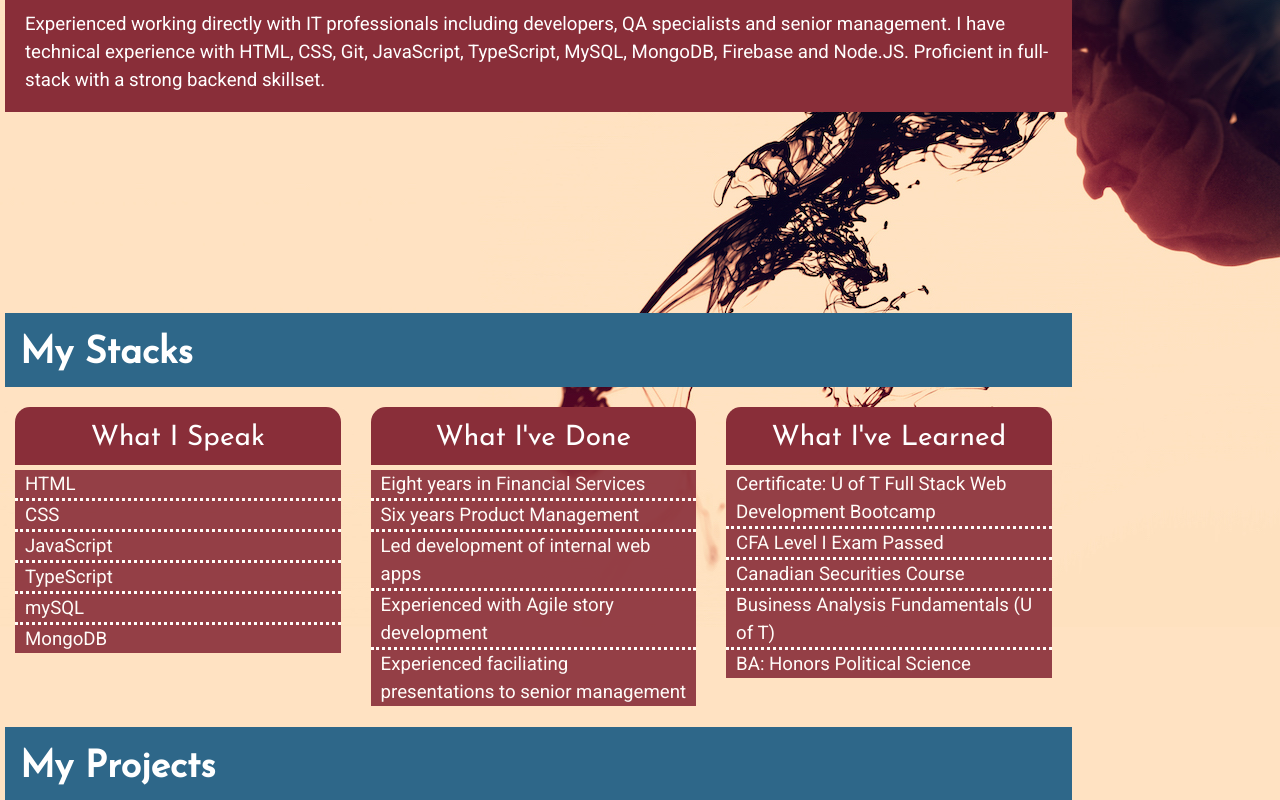
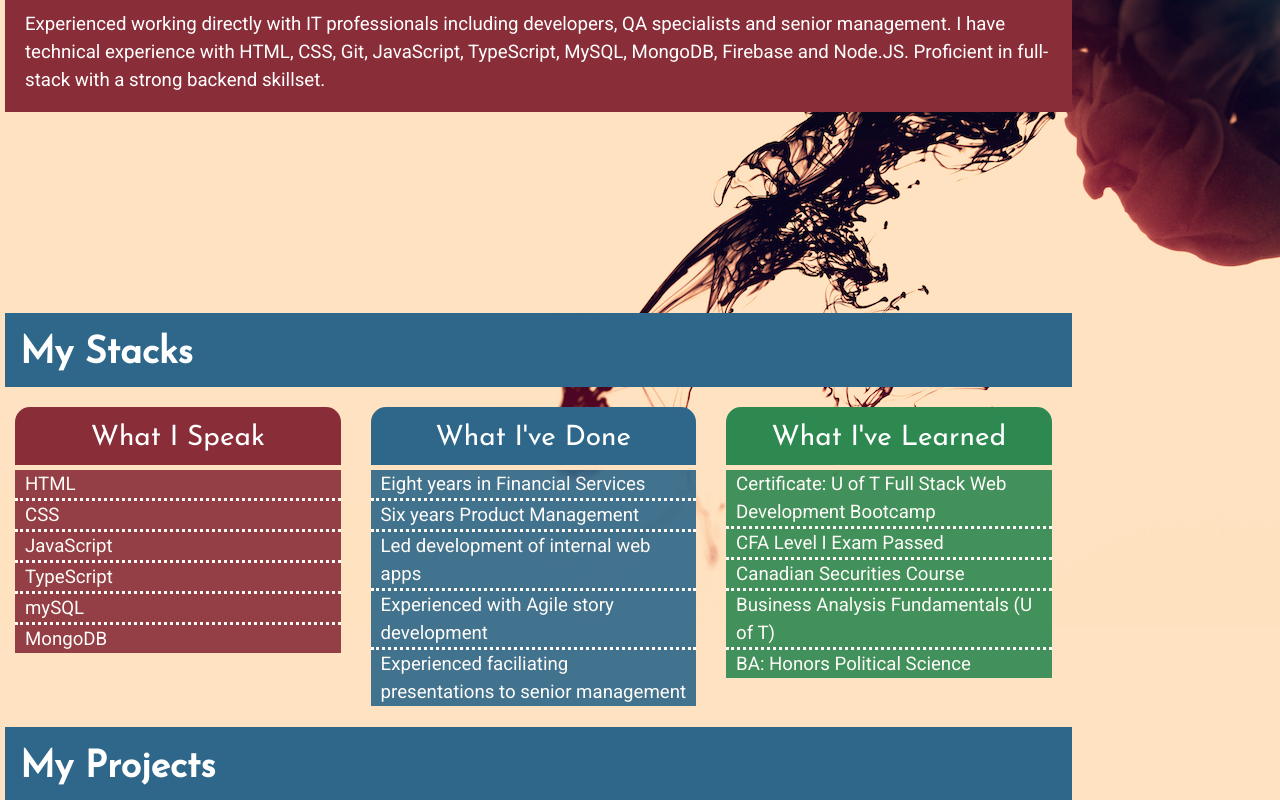
Before and after one commit to kmajor1/portfolio, a plain HTML site: page public/index.html in a window 1280 px wide. Shown: the part 399-1199 px from the top of the page. Drawn offline with nearby package versions, Linux system fonts and the light colour scheme; some packages are replaced by stand-ins of ours.

Commit message:
added more colors

```diff
--- a/public/assets/style.css
+++ b/public/assets/style.css
@@ -148,9 +148,7 @@ ul.stack > li.liTop {
 
 
 
-.greySideCar {
-    background-color:#2e6789;
-    color: white;
+.sideCar {
     margin-left: 5px;
     margin-right: 5px;
 
@@ -163,6 +161,18 @@ ul.stack > li.liTop {
 
 }
 
+.green {
+    background-color: #2e8951;
+    color: white;
+}
+
+.blue {
+    background-color: #2e6789;
+    color: white;
+}
+
+
+
 .inkVis {
     background-color: #FFE2C2;
 
--- a/public/index.html
+++ b/public/index.html
@@ -70,7 +70,7 @@
       </div>
     </div>
     <div class="row">
-      <div id="myStackTitle" class="col-md-10 col greySideCar mb-3 mr-1">
+      <div id="myStackTitle" class="col-md-10 col sideCar blue mb-3 mr-1">
         <h2 class="mt-3 p-0">My Stacks</h2>
       </div>
     </div>
@@ -93,26 +93,26 @@
           </div>
           <div class="col-md-4 col-sm-12">
             <ul class="stack">
-              <li id="stackTitle2" class="liTop red">
+              <li id="stackTitle2" class="liTop blue">
                 <h4>What I've Done</h4>
               </li>
-              <li class="liSeq1 red">Eight years in Financial Services</li>
-              <li class="liSeq1 red">Six years Product Management</li>
-              <li class="liSeq1 red">Led development of internal web apps</li>
-              <li class="liSeq1 red">Experienced with Agile story development</li>
-              <li class="liSeq1 red">Experienced faciliating presentations to senior management</li>
+              <li class="liSeq1 blue">Eight years in Financial Services</li>
+              <li class="liSeq1 blue">Six years Product Management</li>
+              <li class="liSeq1 blue">Led development of internal web apps</li>
+              <li class="liSeq1 blue">Experienced with Agile story development</li>
+              <li class="liSeq1 blue">Experienced faciliating presentations to senior management</li>
             </ul>
           </div>
           <div class="col-md-4 col-sm-12">
             <ul class="stack">
-              <li id="stackTitle3" class="liTop red">
+              <li id="stackTitle3" class="liTop green">
                 <h4>What I've Learned</h4>
               </li>
-              <li class="liSeq1 red">Certificate: U of T Full Stack Web Development Bootcamp</li>
-              <li class="liSeq1 red">CFA Level I Exam Passed</li>
-              <li class="liSeq1 red">Canadian Securities Course</li>
-              <li class="liSeq1 red">Business Analysis Fundamentals (U of T)</li>
-              <li class="liSeq1 red">BA: Honors Political Science</li>
+              <li class="liSeq1 green">Certificate: U of T Full Stack Web Development Bootcamp</li>
+              <li class="liSeq1 green">CFA Level I Exam Passed</li>
+              <li class="liSeq1 green">Canadian Securities Course</li>
+              <li class="liSeq1 green">Business Analysis Fundamentals (U of T)</li>
+              <li class="liSeq1 green">BA: Honors Political Science</li>
             </ul>
           </div>
         </div>
@@ -120,7 +120,7 @@
       </div>
     </div>
     <div class="row">
-      <div id="myProjectsTitle" class="col-md-10 col greySideCar mr-1">
+      <div id="myProjectsTitle" class="col-md-10 col sideCar blue mr-1">
         <h2 class="p-0 mt-3">My Projects</h2>
       </div>
     </div>
@@ -179,7 +179,7 @@
   <script>
     ScrollReveal().reveal('#introBody', { delay: 1000, duration: 3500, origin: 'left', distance: '150px' });
     ScrollReveal().reveal('#intro', { delay: 400, duration: 3000, origin: 'right', distance: '150px' });
-    ScrollReveal().reveal('.liSeq1', { delay: 2000, interval: 200, origin: 'top', distance: '150px' });
+    // ScrollReveal().reveal('.liSeq1', { delay: 2000, interval: 200, origin: 'top', distance: '150px' });
     ScrollReveal().reveal('#stackTitle3', { delay: 500, duration: 2000, origin: 'left', distance: '400px' });
     ScrollReveal().reveal('#stackTitle2', { delay: 1500, duration: 2000, origin: 'left', distance: '400px' });
     ScrollReveal().reveal('#stackTitle1', { delay: 2000, duration: 2000, origin: 'left', distance: '400px' });
```
